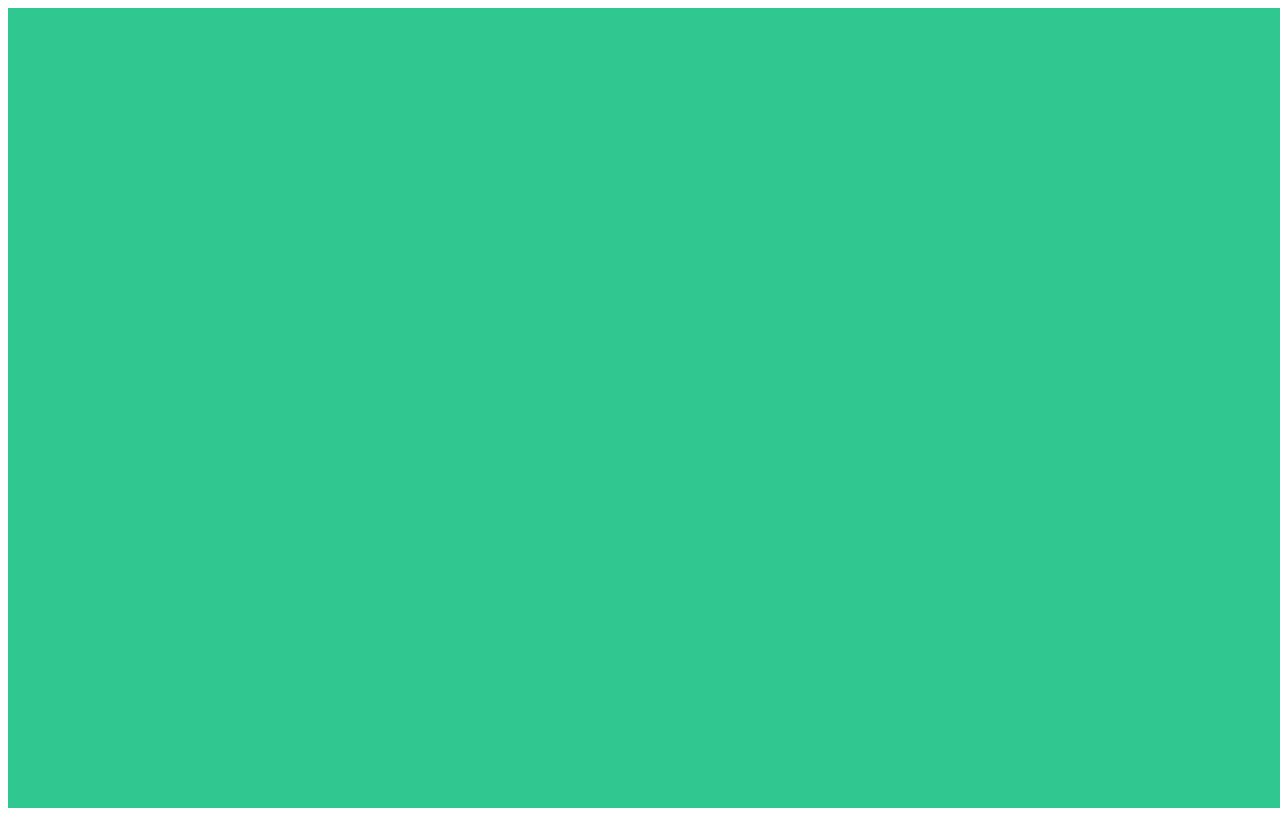
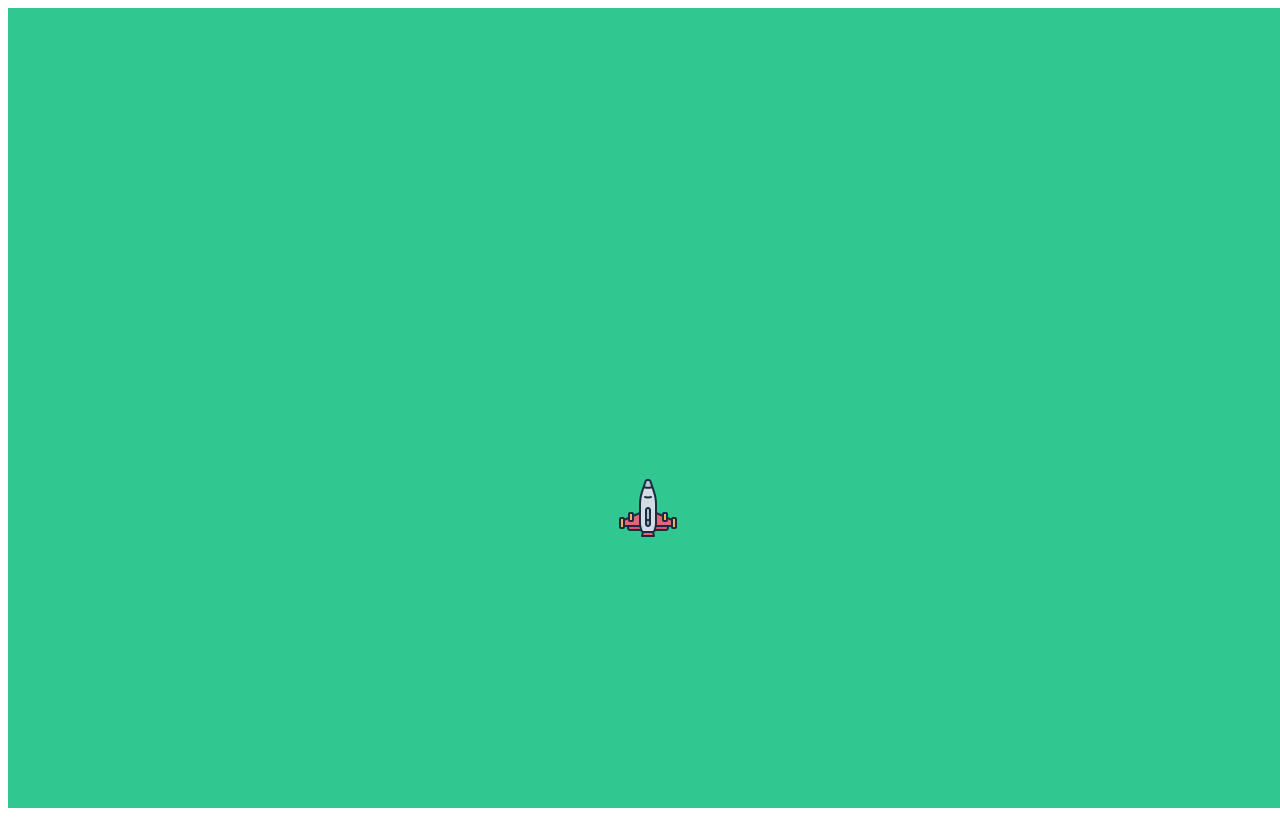
Before and after one commit to NazarDobriy/space-game, a website built with Vite: page index.html in a window 1280 px wide. Built offline with nearby package versions, Linux system fonts and the light colour scheme.

Commit message:
create spaceship

```diff
--- a/index.html
+++ b/index.html
@@ -2,7 +2,7 @@
 <html lang="en">
 <head>
     <meta charset="UTF-8">
-    <title>Pixi Game</title>
+    <title>Space Game</title>
 
     <script type="importmap">
     {
--- /dev/null
+++ b/src/game-object.ts
@@ -0,0 +1,17 @@
+import { Sprite, Texture } from 'pixi.js';
+
+export abstract class GameObject extends Sprite {
+  velocityX = 0;
+  velocityY = 0;
+
+  constructor(texture: Texture) {
+    super(texture);
+
+    this.anchor.set(0.5);
+  }
+
+  update(delta: number): void {
+    this.x += this.velocityX * delta;
+    this.y += this.velocityY * delta;
+  }
+}
--- /dev/null
+++ b/src/game.ts
@@ -0,0 +1,41 @@
+import { Application, Assets, Container, Ticker } from "pixi.js";
+import { Player } from "./player.js";
+import { Input } from "./input.js";
+
+export class Game {
+  private app: Application | null = null;
+  private player: Player | null = null;
+  private world: Container | null = null;
+
+  async start(): Promise<void> {
+    this.app = new Application();
+
+    await this.app.init({
+      resizeTo: window,
+      backgroundColor: 0x30C790,
+    });
+
+    document.body.appendChild(this.app.canvas);
+
+    this.world = new Container();
+
+    this.app.stage.addChild(this.world);
+
+    const input = new Input();
+    const playerTexture = await Assets.load('/assets/spaceship.png');
+
+    this.player = new Player(playerTexture, input, this.app.canvas);
+
+    this.world.addChild(this.player);
+
+    this.app.ticker.add((ticker: Ticker) => {
+      this.update(ticker.deltaTime);
+    });
+  }
+
+  private update(delta: number): void {
+    if (this.player) {
+      this.player.update(delta);
+    }
+  }
+}
--- /dev/null
+++ b/src/input.ts
@@ -0,0 +1,17 @@
+export class Input {
+  private keys = new Set<string>();
+
+  constructor() {
+    window.addEventListener('keydown', (event) => {
+      this.keys.add(event.code);
+    });
+
+    window.addEventListener('keyup', (event) => {
+      this.keys.delete(event.code);
+    });
+  }
+
+  isPressed(key: string): boolean {
+    return this.keys.has(key);
+  }
+}
--- a/src/main.ts
+++ b/src/main.ts
@@ -1,10 +1,5 @@
-import { Application } from 'pixi.js';
+import { Game } from './game.js';
 
-const app = new Application();
+const game = new Game();
 
-await app.init({
-  resizeTo: window,
-  backgroundColor: 0x30C790,
-});
-
-document.body.appendChild(app.canvas);
+game.start();
--- /dev/null
+++ b/src/player.ts
@@ -0,0 +1,37 @@
+import { Texture } from 'pixi.js';
+import { GameObject } from './game-object.js';
+import { Input } from './input.js';
+
+export class Player extends GameObject {
+  private readonly speed = 6;
+
+  constructor(texture: Texture, private readonly input: Input, canvas: HTMLCanvasElement) {
+    super(texture);
+
+    this.x = canvas.width / 2;
+    this.y = canvas.height / 2 + 100;
+  }
+
+  update(delta: number): void {
+    this.velocityX = 0;
+    this.velocityY = 0;
+
+    if (this.input.isPressed('ArrowLeft')) {
+      this.velocityX = -this.speed;
+    }
+
+    if (this.input.isPressed('ArrowRight')) {
+      this.velocityX = this.speed;
+    }
+
+    if (this.input.isPressed('ArrowDown')) {
+      this.velocityY = this.speed;
+    }
+
+    if (this.input.isPressed('ArrowUp')) {
+      this.velocityY = -this.speed;
+    }
+
+    super.update(delta);
+  }
+}
```
Also changed, not shown: assets/spaceship.png (added).
